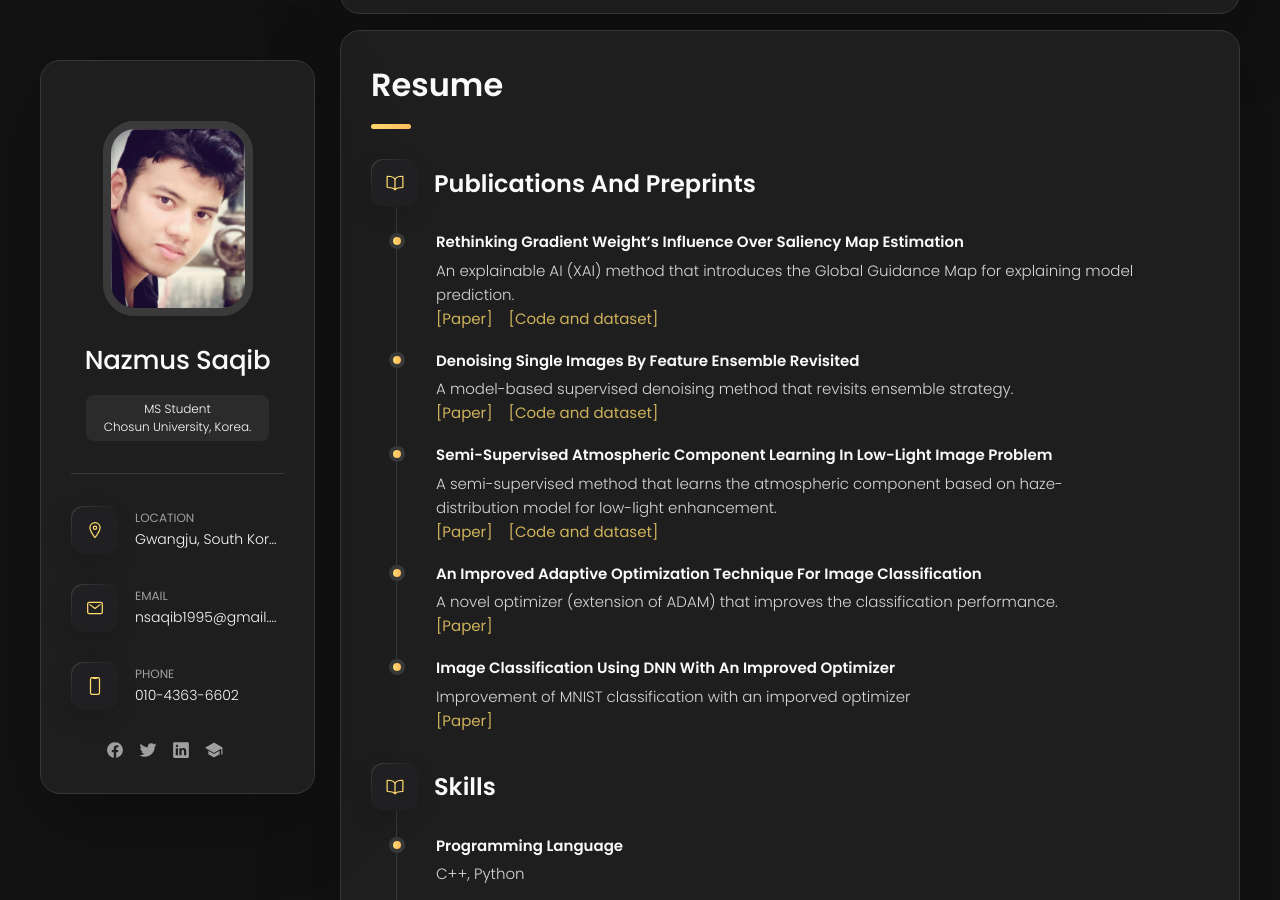
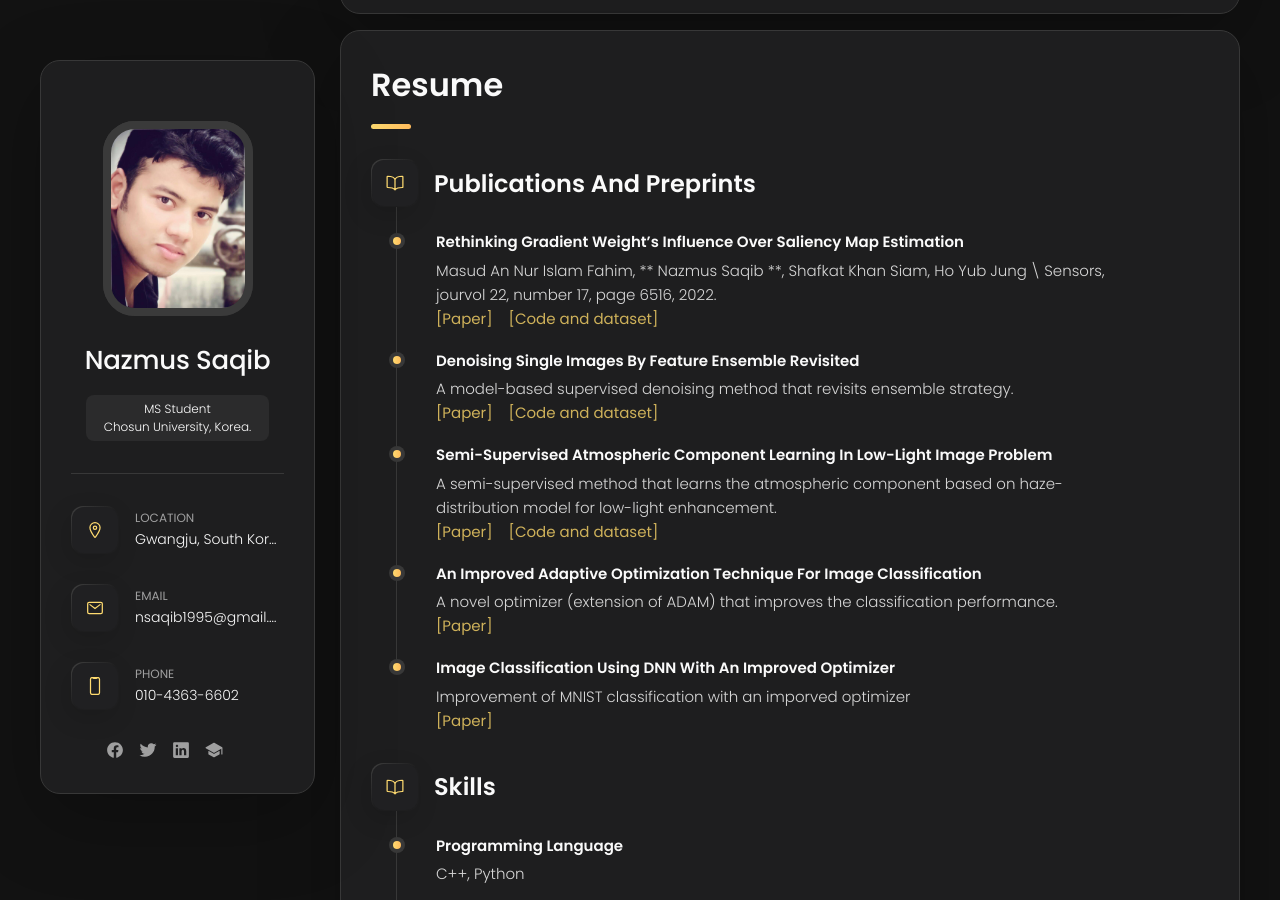
Before and after one commit to saqibnazmus/saqibnazmus.github.io, a Jekyll site: the page built from index.html, in a window 1280 px wide and 900 px high, scrolled down 347 px. Built offline with Jekyll 4.4.1, drawn with Linux system fonts in a browser that asks for light colours.

Commit message:
Update resume.yml

```diff
--- a/_data/resume.yml
+++ b/_data/resume.yml
@@ -5,7 +5,8 @@ sections:
     items:
       -
         title: Rethinking Gradient Weight’s Influence over Saliency Map Estimation
-        text: An explainable AI (XAI) method that introduces the Global Guidance Map for explaining model prediction.
+        text: Masud An Nur Islam Fahim, ** Nazmus Saqib **, Shafkat Khan Siam, Ho Yub Jung \
+              Sensors, jourvol 22, number 17, page 6516, 2022.
         links:
           -
             label: Paper
```
